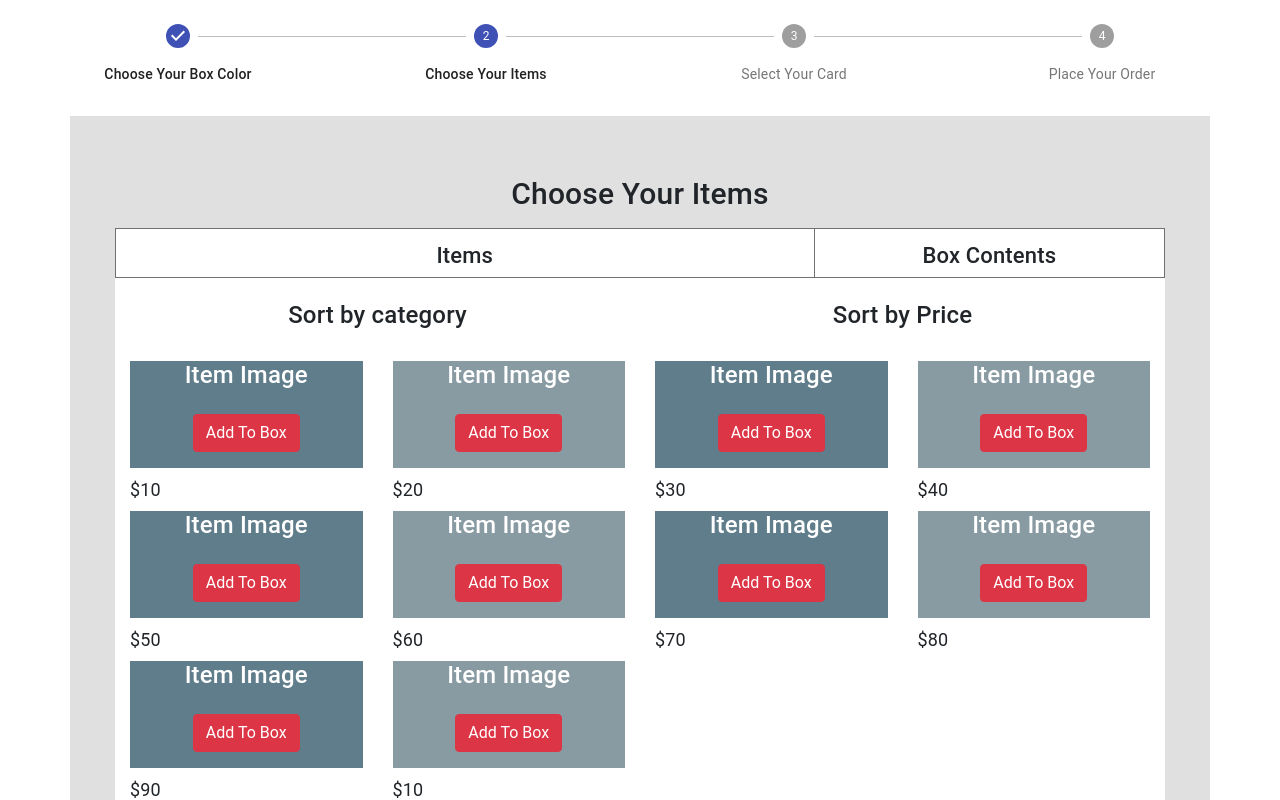
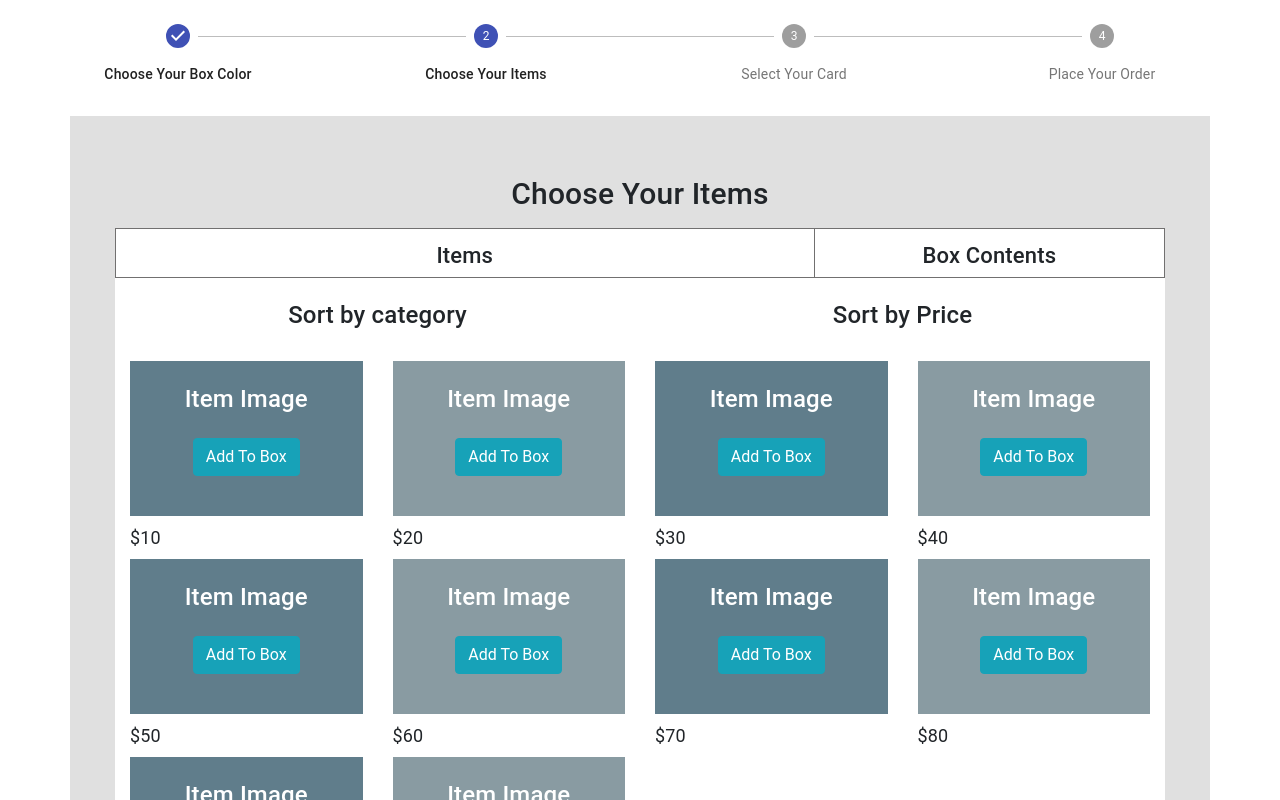
Before and after one commit to prabhat-cn/shopping-box, a React (Create React App) app: page /category/items in a window 1280 px wide. Both pictures are taken after a click on the button "NEXT". Shown: the top 800 px of the page. Built offline with nearby package versions, Linux system fonts and the light colour scheme.

Commit message:
🚀 Using Button if-else Commit

```diff
--- a/src/components/Items.js
+++ b/src/components/Items.js
@@ -1,11 +1,16 @@
 import React from 'react'
-import { useSelector } from 'react-redux'
+import { useSelector, useDispatch } from 'react-redux'
+import {increment, decrement, incrementByAmount} from '../store/boxSlice'
 import { Link } from 'react-router-dom'
 
 const Items = () => {
 
+
     const boxData = useSelector((boxState) => boxState.boxName.boxes);
-    console.log('boxData', boxData)
+    // console.log('boxData', boxData)
+    const dispatch = useDispatch();
+    const count = useSelector((state) => state.boxName.boxes);
+    console.log('count', count)
 
     return (
         <div className="container whole-container">
@@ -46,15 +51,24 @@ const Items = () => {
                 {boxData.map((data) => (
                     <div className="col-sm-3 col-md-3 col-lg-3" key={data.id}>
                     <div className="div-inner1 text-center" >
-                        <div className="div-inner1" style={{background: data.image, color: "#fff"}}>
+                        <div className="div-inner1 py-4" style={{background: data.image, color: "#fff"}}>
                         <h4>{data.name}</h4>
-                        {data.howMany === 0 ? (
-                            <button
-                            className="btn btn-danger my-3 text-center"
+                        {data.howMany > 0 ? (
+                            <>
+                            <button onClick={() => dispatch(decrement())}> - </button>
+
+                              <input type="text" value={count} />
+
+                            <button onClick={() => dispatch(increment())}> + </button>
+                            </>
+
+                        ):
+                        <button
+                            className="btn btn-info my-3 text-center"
                             >
                             Add To Box
                             </button>
-                        ): null}
+                      }
                         </div>
 
 
--- a/src/store/boxSlice.js
+++ b/src/store/boxSlice.js
@@ -104,6 +104,7 @@ const initialState = {
     {id: 1, title: 'Step - 1', subText: 'Hello world'},
   ],
   paymentStatus: '',
+  count: 1
 }
 
 const boxSlice = createSlice({
@@ -111,13 +112,13 @@ const boxSlice = createSlice({
     initialState,
     reducers: {
       increment: (state) => {
-        state.count += 1;
+        state.howMany += 1;
       },
       decrement: (state) => {
-        state.count -= 1;
+        state.howMany -= 1;
       },
       incrementByAmount: (state, action) => {
-        state.count += action.payload;
+        state.howMany += action.payload;
       }
     }
 });
```
